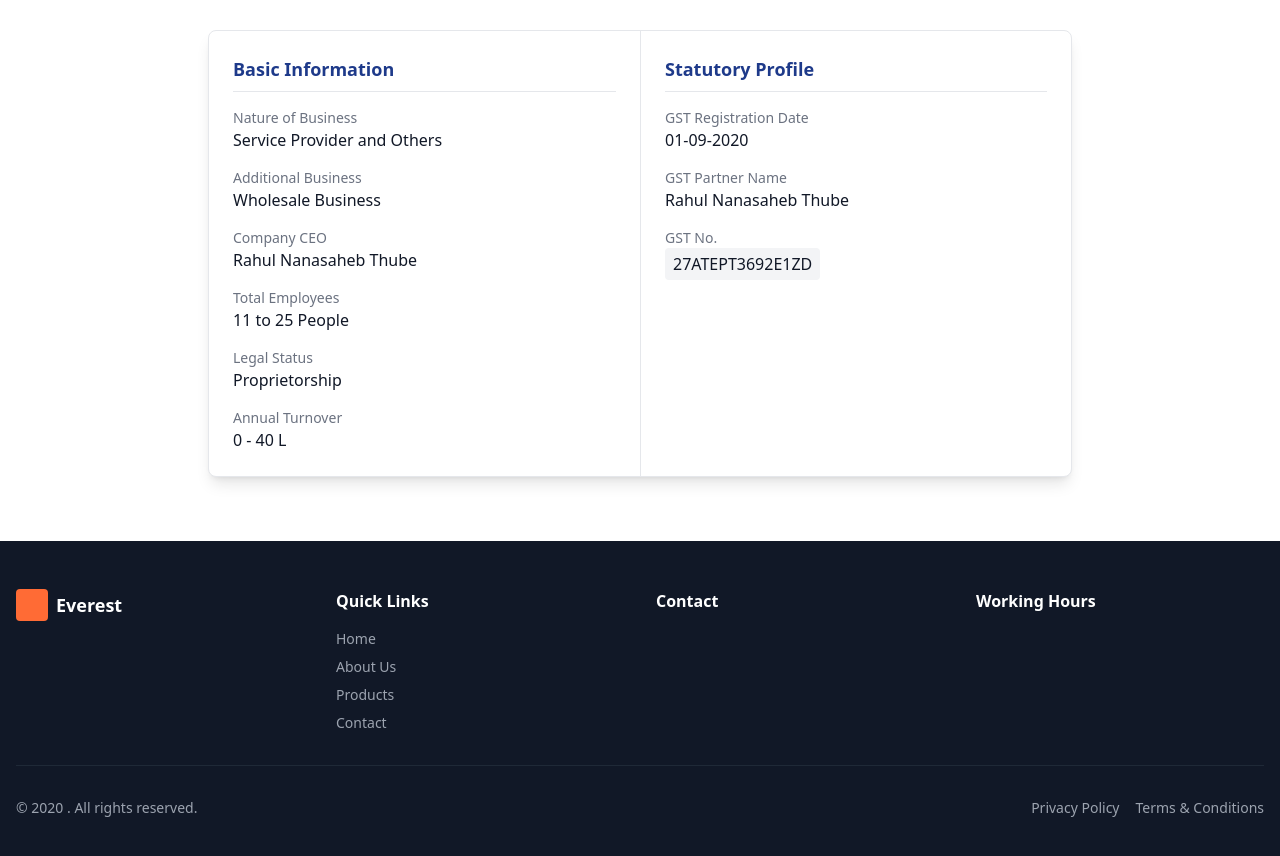
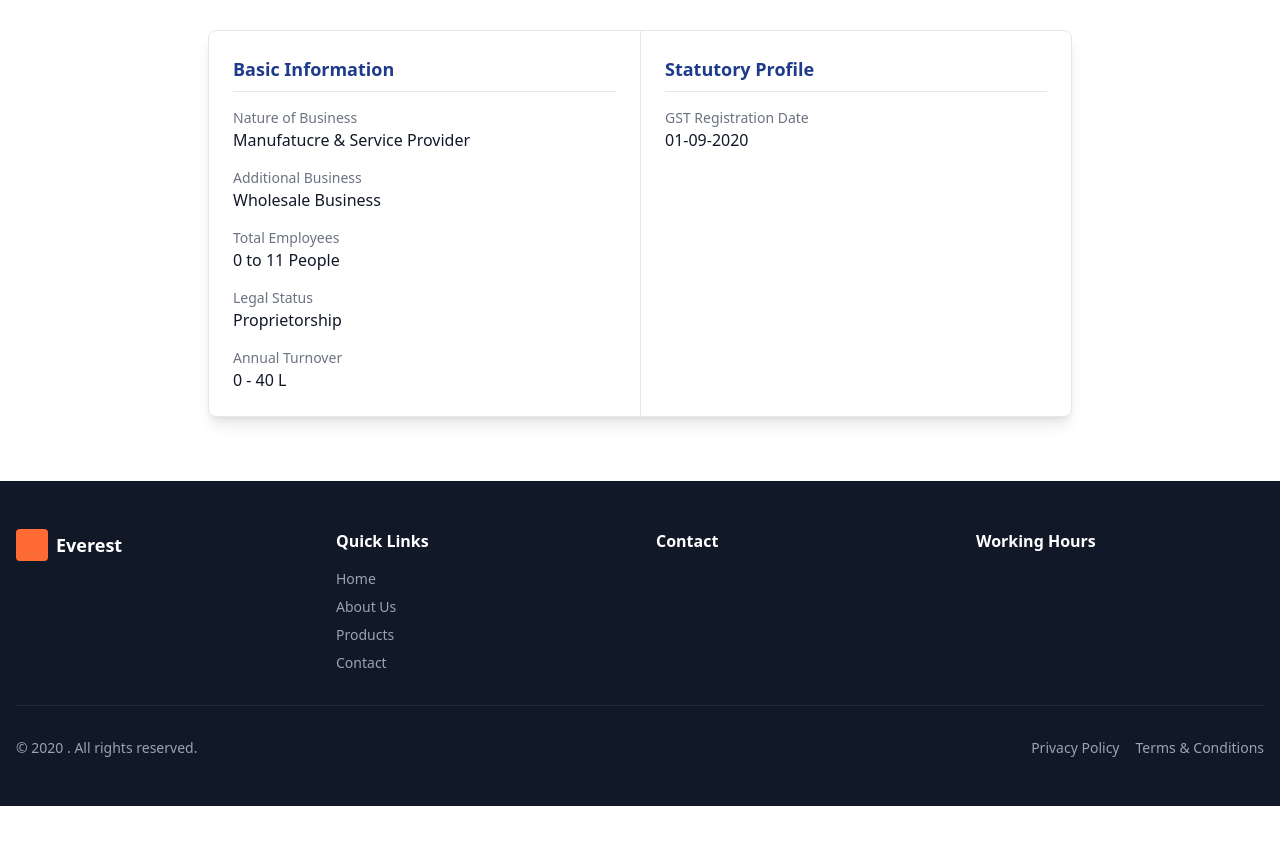
Before and after one commit to vishalthube16302/everest_Site, a React (Vite) app: page /about in a window 1280 px wide. Shown: the part 1408-2264 px from the top of the page. After the commit the page ends 2214 px from the top, so only its background shows below. Built offline with nearby package versions, Linux system fonts and the light colour scheme; no server answers; the database is empty.

Commit message:
About_Page

```diff
--- a/src/pages/About.tsx
+++ b/src/pages/About.tsx
@@ -124,19 +124,19 @@ export function About() {
                 <dl className="space-y-4">
                   <div>
                     <dt className="text-sm text-gray-500">Nature of Business</dt>
-                    <dd className="font-medium text-gray-900">Service Provider and Others</dd>
+                    <dd className="font-medium text-gray-900">Manufatucre & Service Provider</dd>
                   </div>
                   <div>
                     <dt className="text-sm text-gray-500">Additional Business</dt>
                     <dd className="font-medium text-gray-900">Wholesale Business</dd>
                   </div>
-                  <div>
+                  {/* <div>
                     <dt className="text-sm text-gray-500">Company CEO</dt>
-                    <dd className="font-medium text-gray-900">Rahul Nanasaheb Thube</dd>
-                  </div>
+                    <dd className="font-medium text-gray-900">Rahul T</dd>
+                  </div> */}
                   <div>
                     <dt className="text-sm text-gray-500">Total Employees</dt>
-                    <dd className="font-medium text-gray-900">11 to 25 People</dd>
+                    <dd className="font-medium text-gray-900">0 to 11 People</dd>
                   </div>
                   <div>
                     <dt className="text-sm text-gray-500">Legal Status</dt>
@@ -157,16 +157,16 @@ export function About() {
                     <dt className="text-sm text-gray-500">GST Registration Date</dt>
                     <dd className="font-medium text-gray-900">01-09-2020</dd>
                   </div>
-                  <div>
+                  {/* <div>
                     <dt className="text-sm text-gray-500">GST Partner Name</dt>
                     <dd className="font-medium text-gray-900">Rahul Nanasaheb Thube</dd>
-                  </div>
-                  <div>
+                  </div> */}
+                  {/* <div>
                     <dt className="text-sm text-gray-500">GST No.</dt>
                     <dd className="font-medium text-gray-900 bg-gray-100 px-2 py-1 rounded inline-block">
-                      {settings?.gst_number || '27ATEPT3692E1ZD'}
+                      {settings?.gst_number || '23213'}
                     </dd>
-                  </div>
+                  </div> */}
                 </dl>
               </div>
             </div>
```
